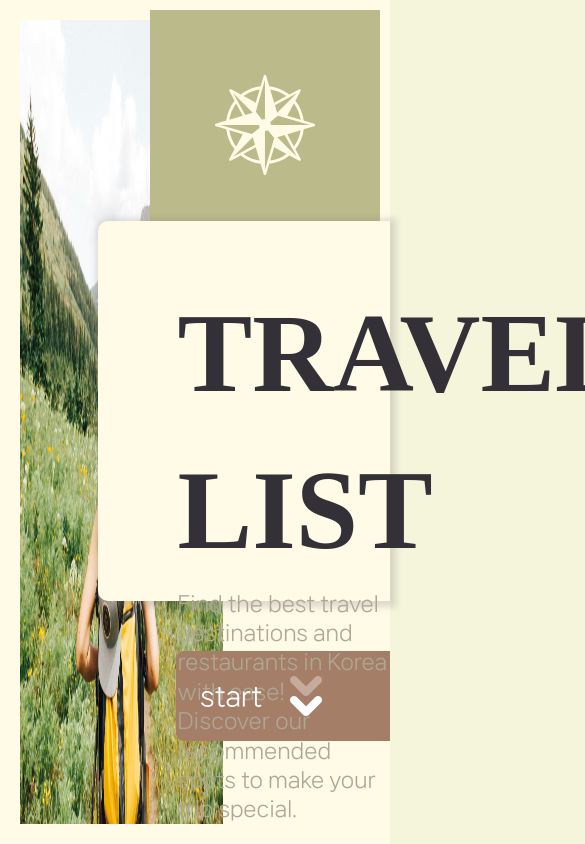
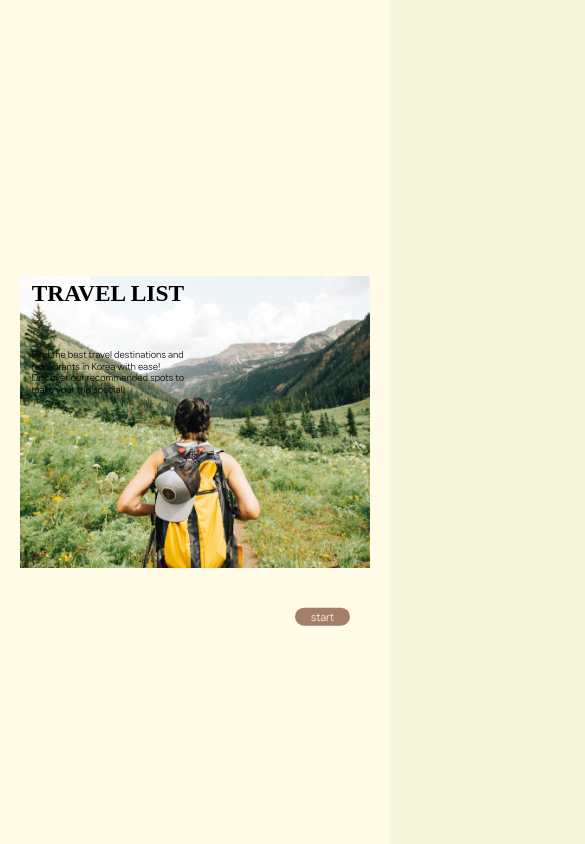
Before and after one commit to KIMJW04/travelrank, a React (Create React App) app: page / in a window 390 px wide. Shown: the top 844 px of the page, 585 px wide, since content can reach past the window. Built offline with nearby package versions, Linux system fonts and the light colour scheme; a web font is replaced by a local one.

Commit message:
8기타 업데이트8

```diff
--- a/src/assets/scss/section/_main.scss
+++ b/src/assets/scss/section/_main.scss
@@ -11,102 +11,301 @@
 .main-image {
     width: 58%;
     height: 100%;
-    flex-shrink: 0; // main-image가 줄어들지 않도록 설정
+    flex-shrink: 0; /* main-image가 줄어들지 않도록 설정 */
 }
 
 .box01 {
-    width: 230px;
-    height: 230px;
+    width: 10%;
+    height: 20%;
     background-color: #BBBA8A;
     display: flex;
     justify-content: center;
     align-items: center;
     position: absolute;
-    top: 10px;
-    right: 10px;
+    top: 1%;
+    right: 1%;
 
     .mainimg02 {
-        width: 100px;
-        height: 100px;
+        width: 50%;
+        height: 50%;
         text-align: center;
     }
 }
 
 .main__inner {
-    height: 520px;
+    height: 65%;
     position: absolute;
     width: 100%;
-    top: 57%;
+    top: 50%;
     transform: translate(0, -50%);
     right: 0;
     z-index: 1000;
 
     .main-content {
-        width: 75%;
-        height: 380px;
+        width: 60%;
+        height: auto; /* Adjust height to auto to fit content */
         background-color: #FFFBE7;
         position: absolute;
-        top: 0;
+        top: 50px;
         right: 0;
         z-index: 1;
         border-radius: 10px 0 0 10px;
         box-shadow: 2px 2px 6px 4px rgba(125, 125, 125, 0.25);
 
         h1 {
-            font-size: 8em;
+            font-size: 6vw;
             color: #333037;
-            padding-top: 54px;
-            padding-left: 80px;
+            padding-top: 4%;
+            padding-left: 5%;
             font-family: 'Oswald';
             font-weight: 700;
         }
 
         p {
-            font-size: 1.5em;
+            width: 80%;
+            font-size: 1vw;
             color: #ADA895;
-            padding-left: 80px;
+            padding-left: 5%;
             font-family: var(--mainfont-nanum);
+            padding-bottom: 4%;
         }
-
     }
 
     .start-button {
-        width: 55%;
-        height: 90px;
+        width: 45%;
+        height: 14%;
         background-color: #A57E67;
         color: white;
         border: none;
-        padding: 10px 20px;
-        font-size: 1.875em;
+        padding: 1% 2%;
+        font-size: 1.875vw;
         cursor: pointer;
         border-radius: 8px 0 0 8px;
         position: absolute;
-        bottom: 0;
-        right: 0px;
+        top: 100%;
+        right: 0;
         justify-content: right;
         align-items: center;
         display: flex;
 
-
         p {
-            margin-right: 20px;
+            margin-right: 2%;
             z-index: 2;
             text-align: right;
         }
 
         .arrow_icon {
-            width: 48px;
-            height: 48px;
+            width: 6%;
+            height: 100%;
             display: block;
-            margin-right: 40px;
-            background-image: url(../../img/arrow01.png);
-
+            margin-right: 3%;
+            background-image: url(../../img//arrow01.png);
         }
-
-
 
         &:hover {
             background-color: #8a6348;
         }
     }
 }
+
+@media screen and (max-width: 1440px) {
+    /** 1440px 이하 */
+    .main-content {
+        width: 60%;
+        height: auto; /* Adjust height to auto to fit content */
+        h1 {
+            font-size: 4em;
+        }
+
+        p {
+            font-size: 0.7em;
+            width: 600px;
+        }
+    }
+
+    .start-button {
+        font-size: 1.5em;
+
+        .arrow_icon {
+            width: 6%;
+            height: 100%;
+        }
+    }
+}
+
+@media  (max-width: 1280px) {
+    /** 1280px 이하 */
+    .main-content {
+        width: auto;
+        height: auto; /* Adjust height to auto to fit content */
+        background-color: transparent !important; /* Remove background color */
+        box-shadow: none !important; /* Remove shadow */
+        top: 10px;
+        right: 10px;
+        padding: 0;
+        position: relative !important;
+
+        h1, p {
+            color: #000 !important; /* Change text color to white */
+            // padding-left: 0 !important;
+            // padding-top: 0 !important;
+            // padding: auto !important;
+            position: absolute !important;
+            left: 500px !important;
+            bottom: 50px !important;
+        }
+
+        h1 {
+            width: 500px;
+            font-size: 2em; /* Adjust font size */
+            position: absolute !important;
+            left: 30px !important;
+            bottom: 80px !important;
+        }
+
+        p {
+            font-size: 1em; /* Adjust font size */
+            position: absolute !important;
+            left: 30px !important;
+            bottom: 0px !important;
+        }
+    }
+
+    .main-image {
+        width: 100%;
+        object-fit: contain;
+    }
+
+    .box01 {
+        display: none; /* Hide the box01 for smaller screens */
+    }
+
+    .start-button {
+        width: 14% !important; /* Adjust width for smaller screens */
+        font-size: 2em !important;
+        right: 100px !important;
+        border-radius: 20px !important;
+        display: flex !important;
+        justify-content: center !important;
+        align-items: center !important;
+
+        .arrow_icon{
+            display: none !important;
+        }
+    }
+}
+
+@media screen and (max-width: 1024px) {
+    /** 1024px 이하 */
+    .main-content {
+        width: 100%;
+        position: relative !important;
+
+        h1{
+            position: absolute !important;
+            left: 10px !important;
+            top: -170px !important;
+        }
+
+        p{
+            position: absolute !important;
+            left: 10px !important;
+        }
+    }
+
+    .main-image {
+        width: 100%;
+        height: auto;
+        object-fit: contain;
+    }
+
+    .start-button {
+        width: 80%;
+        height: auto !important;
+        font-size: 1.5em;
+    }
+
+    .main__inner {
+        align-items: center;
+    }
+}
+
+@media screen and (max-width: 768px) {
+    /* 768px 이하 */
+    .main-content {
+        width: 90%; /* Adjust width for smaller screens */
+        height: auto; /* Adjust height to auto to fit content */
+        position: absolute !important;
+        top: 170px !important;
+        left: 0 !important;
+
+        p{
+            padding-bottom: 12% !important;
+            font-size: 0.6rem !important;
+        }
+    }
+
+    .main-image {
+        width: 100%;
+        height: auto;
+        object-fit: contain;
+        position: relative !important;
+    }
+
+    .box01 {
+        display: none; /* Hide the box01 for smaller screens */
+    }
+
+    .start-button {
+        width: 90%;
+        font-size: 1.2em;
+        position: absolute !important;
+        top: 530px !important;
+        display: flex;
+        justify-content: center;
+        align-items: center;
+    }
+
+    .main__inner {
+        align-items: center;
+    }
+}
+
+@media screen and (max-width: 500px) {
+    /* 500px 이하 */
+    .main-content {
+        width: 90%; /* Adjust width for smaller screens */
+        height: auto; /* Adjust height to auto to fit content */
+        position: absolute !important;
+        top: 290px !important;
+        left: 10px !important;
+
+        p{
+            padding-bottom: 18% !important;
+            font-size: 0.6rem !important;
+        }
+    }
+
+    .main-image {
+        width: 100%;
+        height: auto;
+        object-fit: contain;
+        position: relative !important;
+    }
+
+    .box01 {
+        display: none; /* Hide the box01 for smallest screens */
+    }
+
+    .start-button {
+        width: 100%;
+        font-size: 0.7em !important;
+        position: absolute !important;
+        right: 40px !important;
+        top: 460px !important;
+    }
+
+    .main__inner {
+        align-items: center;
+    }
+}
--- a/src/assets/scss/section/_section.scss
+++ b/src/assets/scss/section/_section.scss
@@ -6,6 +6,26 @@
     padding: 20px;
     justify-content: left;
     align-items: center;
+    position: relative;
+
+    .back-button {
+        position: absolute;
+        top: 10px;
+        right: 20px;
+        font-size: 1.4em;
+        color: #000;
+        text-decoration: none;
+        // padding: 18px;
+        font-weight: 800;
+        background: none;
+        cursor: pointer;
+        padding-top: 30px;
+        padding-right: 6px;
+
+        &:hover{
+            color: var(--pointColor100);
+        }
+    }
 
     img {
         width: 80px;
@@ -173,3 +193,87 @@
         }
     }
 }
+
+@media (max-width: 1440px) {
+    .section_img {
+        display: none !important;
+    }
+    .city-list {
+        left: 0 !important;
+        width: 100% !important;
+        position: relative !important;
+    }
+    .city-card {
+        width: 100% !important;
+        margin: 10px 0 !important;
+        border-radius: 0 !important;
+    }
+}
+
+@media (max-width:768px) {
+    .city-info{
+
+        h2{
+            font-size: 2rem !important;
+        }
+
+        p{
+            width: 90px !important;
+            font-size: 1rem !important;
+        }
+    }
+}
+
+@media (max-width: 500px) {
+    // .city-card {
+    //     position: relative;        width: 100% !important;
+    //     margin: 10px 0 !important;
+    //     border-radius: 0 !important;
+    //     overflow: hidden;
+    // }
+
+    .city-card img {
+        width: 100% !important;
+        height: auto !important;
+        display: block !important;
+        margin: 0 !important;
+        border-radius: 0 !important;
+        position: relative !important;
+    }
+
+    .city-info {
+        position: absolute !important;
+        bottom: -5px;
+        left: 0;
+        width: 100%;
+        background: rgba(0, 0, 0, 0.5); /* 반투명 배경을 사용하여 텍스트 가독성 향상 */
+        color: #fff;
+        padding: 10px;
+        box-sizing: border-box;
+        display: flex;
+        flex-direction: column;
+        align-items: flex-start;
+    }
+
+    .city-info h2 {
+        font-size: 1.5rem !important;
+        margin: 0 0 5px 0;
+        color: #fff !important;
+    }
+
+    .city-info p {
+        width: 200px !important;
+        font-size: 1rem !important;
+        margin: 0 0 5px 0;
+        color: #fff !important;
+        font-weight: 500 !important;
+    }
+
+    .city-info .detail_button {
+        font-size: 1rem !important;
+        padding: 5px 10px;
+        background-color: var(--pointColor100);
+        color: var(--white);
+        cursor: pointer;
+    }
+}
```
Also changed, not shown: src/assets/scss/section/_RegionDetail.scss (+114 -39 lines), src/pages/RegionDetail.jsx (+21 -4 lines), 11 other files (tests, documents, lock files or other folders).
